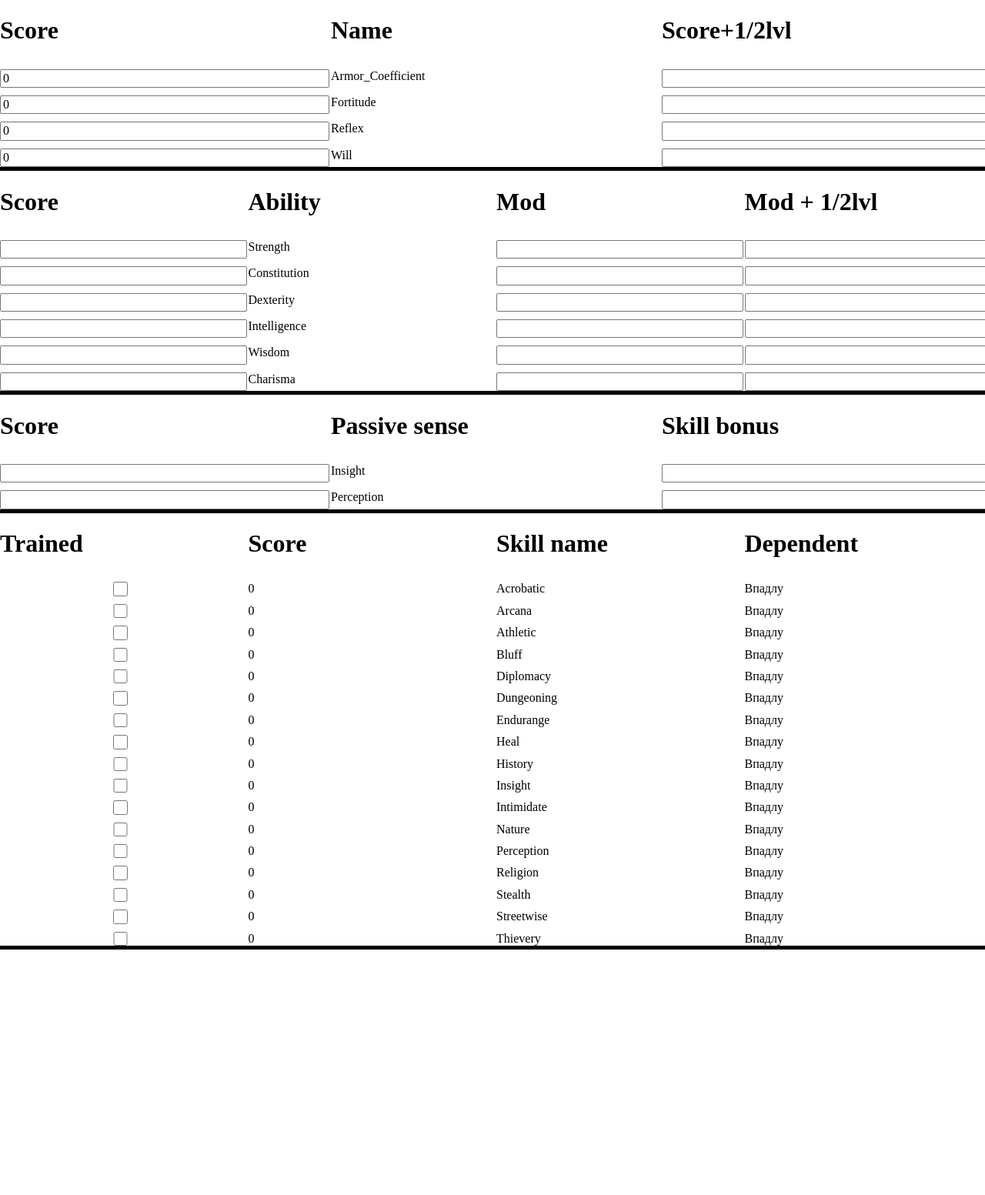
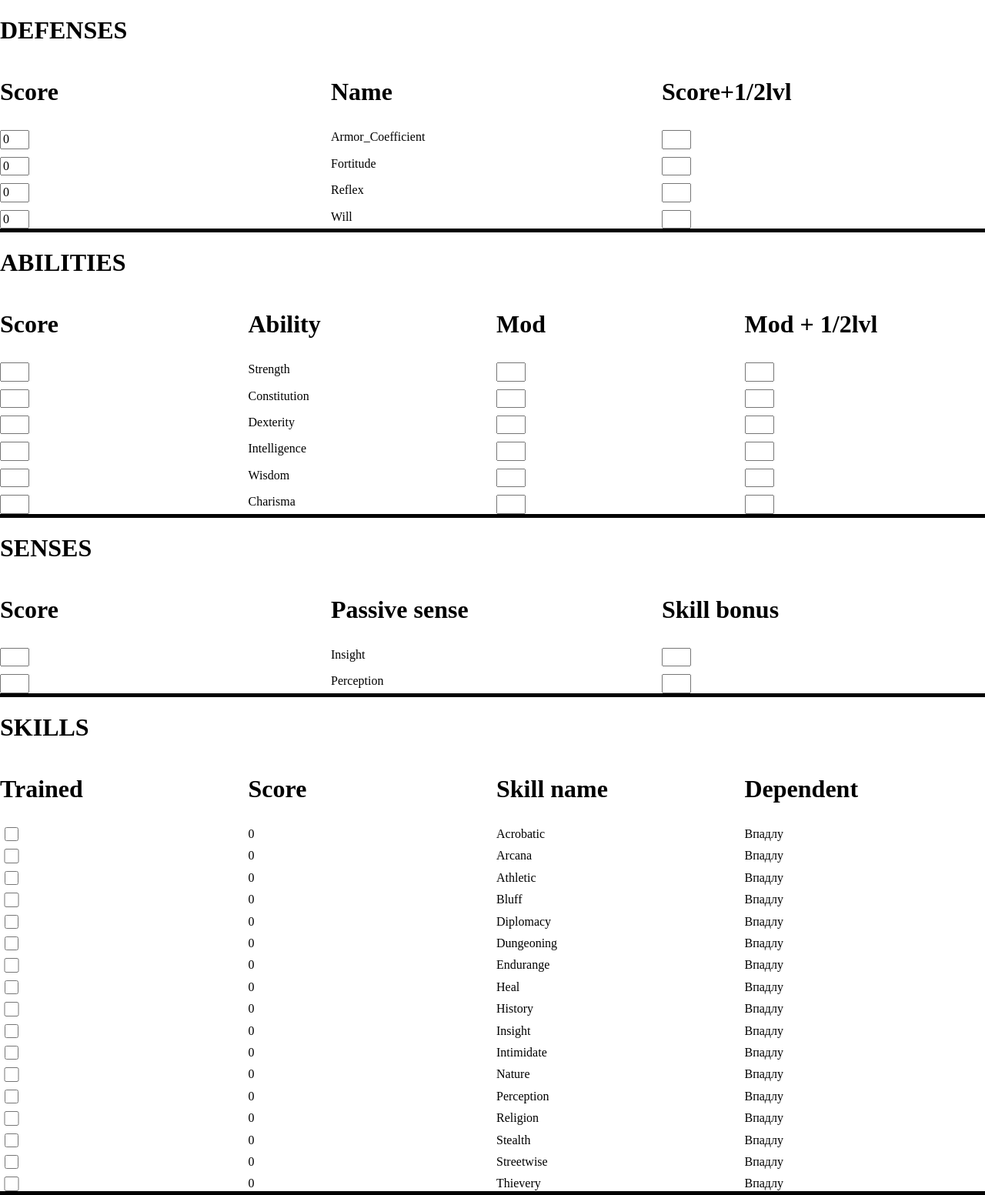
Before and after one commit to TheRa4ina/dnd4e_charlist, a Django app: page /1/stats/ in a window 1280 px wide. Shown: the whole page at 77% size. Before the commit the page ends 1234 px from the top, so only its background shows below. Run offline with Django 5.2, Linux system fonts and the light colour scheme; data comes from the database, SQL or seed files in the repository.

Commit message:
Stat css and html update

```diff
--- a/charlist/static/charlist/styles.css
+++ b/charlist/static/charlist/styles.css
@@ -29,7 +29,7 @@
 }
 
 .stat_row input {
-  width: 100%;
+  width: 30px;
 }
 
 .header{
--- a/charlist/templates/charlist/CharListStats.html
+++ b/charlist/templates/charlist/CharListStats.html
@@ -14,6 +14,8 @@
 
 <body>
   <div class="container">
+    <div class="grids">
+      <h1>DEFENSES</h1>
       <div class="grid_container defenses_grid">
         <div class="defense header">
           <h1>Score</h1>
@@ -30,6 +32,7 @@
         </div>
         {%endfor%}
       </div>
+      <h1>ABILITIES</h1>
       <div class="grid_container abilities_grid">
         <div class="ability header">
           <h1>Score</h1>
@@ -49,6 +52,7 @@
         </div>
         {%endfor%}
       </div>
+      <h1>SENSES</h1>
       <div class="grid_container senses_grid">
         <div class="sense header">
           <h1>Score</h1>
@@ -65,6 +69,7 @@
         {%endfor%}
       </div>
 
+      <h1>SKILLS</h1>
       <div class="grid_container skills_grid">
         <div class="skill header">
           <h1>Trained</h1>
@@ -84,6 +89,7 @@
         {%endfor%}
       </div>
     </div>
+  </div>
 </body>
 
 </html>
```
Lines whose indentation alone changed are shown as unchanged.
